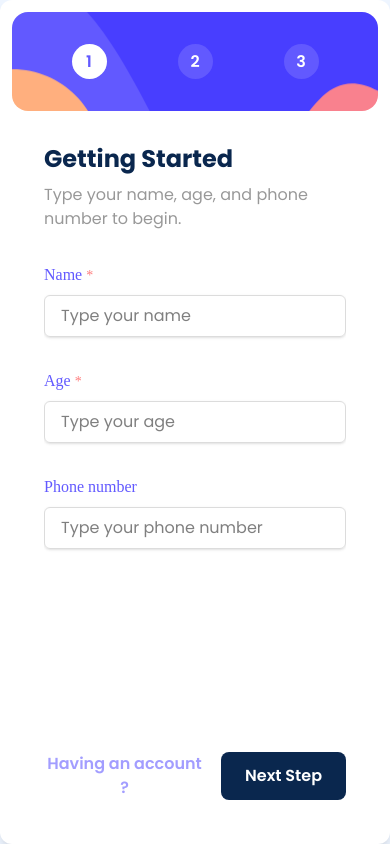
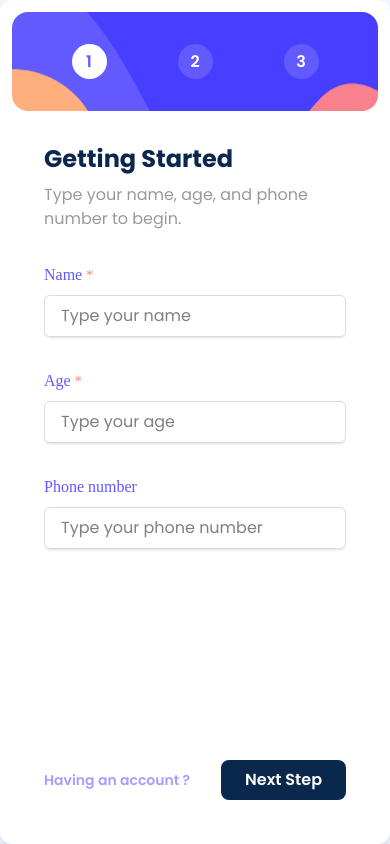
Before and after one commit to Jadenyoky/yup-hook-form, a Next.js app: page /sign-up in a window 390 px wide. Built offline with nearby package versions, Linux system fonts and the light colour scheme; a web font is replaced by a local one.

Commit message:
height in sign up page _ fixed :) .. i will start in animations with gsab --

```diff
--- a/src/app/components/multi-step-forms.jsx
+++ b/src/app/components/multi-step-forms.jsx
@@ -143,7 +143,7 @@ const MultiStepForms = () => {
                 ) : (
                   <button
                     type="button"
-                    className={`text-[var(--purple)] opacity-50 rounded-md cursor-pointer hover:opacity-100 transition`}
+                    className={`text-[var(--purple)] opacity-50 rounded-md cursor-pointer hover:opacity-100 transition text-sm md:text-base`}
                     onClick={() => {
                       router.push("/sign-in");
                     }}
```
